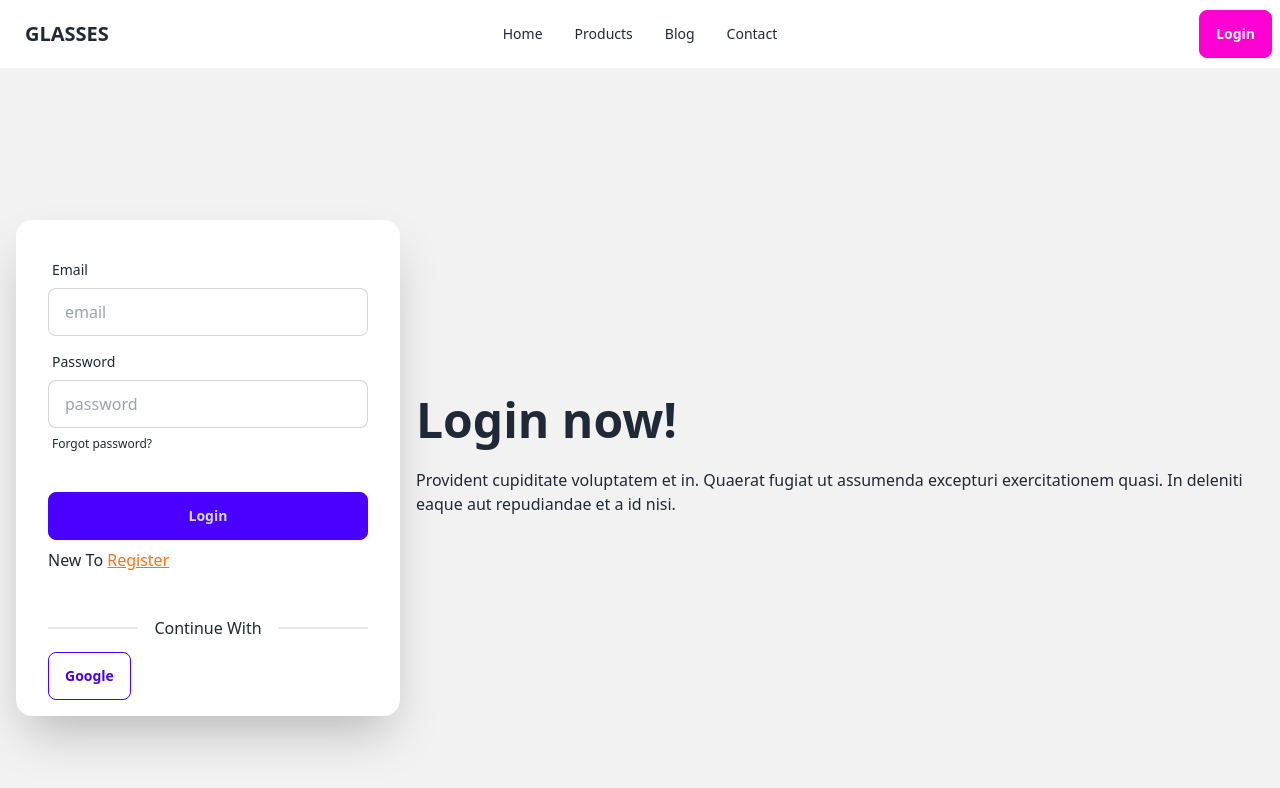
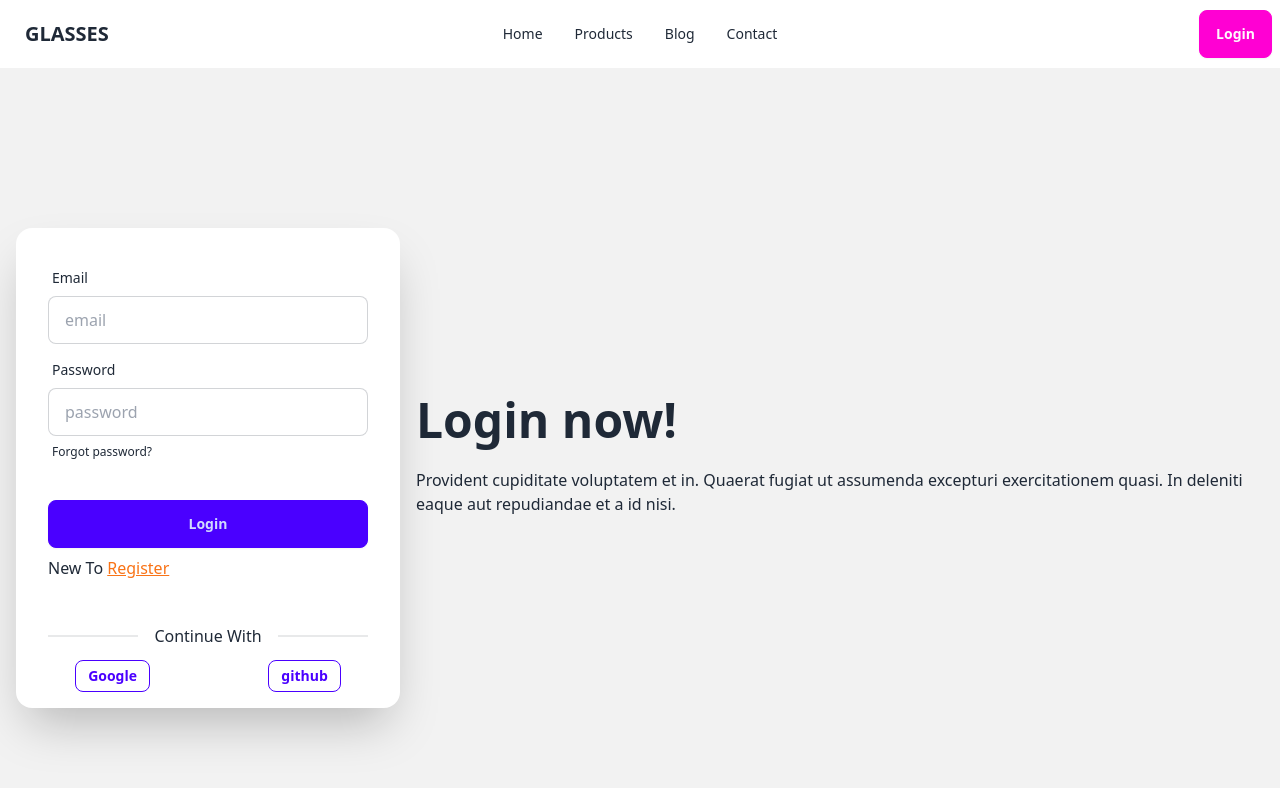
Before and after one commit to mintusikder/firebase-with-private-route, a React (Vite) app: page /login in a window 1280 px wide. Shown: the top 788 px of the page. Built offline with nearby package versions, Linux system fonts and the light colour scheme; no server answers.

Commit message:
added github

```diff
--- a/src/authProvider/AuthProvider.jsx
+++ b/src/authProvider/AuthProvider.jsx
@@ -2,6 +2,7 @@ import { createContext, useEffect, useState } from "react";
 import {
   createUserWithEmailAndPassword,
   getAuth,
+  GithubAuthProvider,
   GoogleAuthProvider,
   onAuthStateChanged,
   signInWithEmailAndPassword,
@@ -15,6 +16,7 @@ export const AuthContext = createContext(null);
 const AuthProvider = ({ children }) => {
   const auth = getAuth(app);
   const provider = new GoogleAuthProvider();
+  const gitHubProvider = new GithubAuthProvider()
   const [user, setUser] = useState(null);
   const [loading, setLoading] = useState(true);
   //create user
@@ -33,6 +35,11 @@ const AuthProvider = ({ children }) => {
     setLoading(true);
     return signInWithPopup(auth, provider);
   };
+  //gitHubSignIn
+  const github = () =>{
+    setLoading(true);
+    return signInWithPopup(auth, gitHubProvider);
+  }
   //logOut
   const logOut = () => {
     setLoading(true);
@@ -59,6 +66,7 @@ const AuthProvider = ({ children }) => {
     signInUser,
     logOut,
     google,
+    github,
   };
   return <AuthContext.Provider value={info}>{children}</AuthContext.Provider>;
 };
--- a/src/components/SocialLogin.jsx
+++ b/src/components/SocialLogin.jsx
@@ -1,16 +1,22 @@
 import useAuth from "../hooks/useAuth";
 
 const SocialLogin = () => {
-  const { google } = useAuth();
+  const { google, github } = useAuth();
   return (
     <>
       <div className="divider ml-8 mr-8">Continue With</div>
-      <div className="">
+      <div className="flex justify-around">
         <button
-          className="btn btn-primary btn-outline ml-8 mb-4"
+          className="btn btn-primary btn-sm btn-outline  mb-4"
           onClick={() => google()}
         >
           Google
+        </button>
+        <button
+          className="btn btn-primary btn-sm btn-outline  mb-4"
+          onClick={() => github()}
+        >
+          github
         </button>
       </div>
     </>
```
